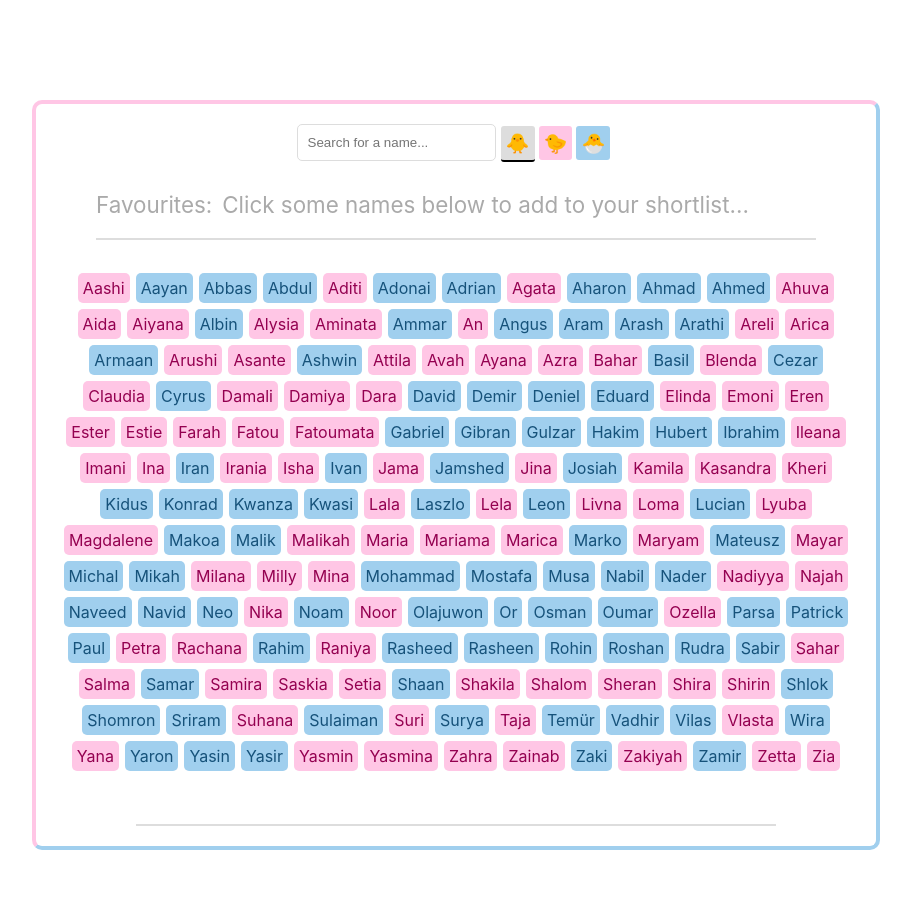
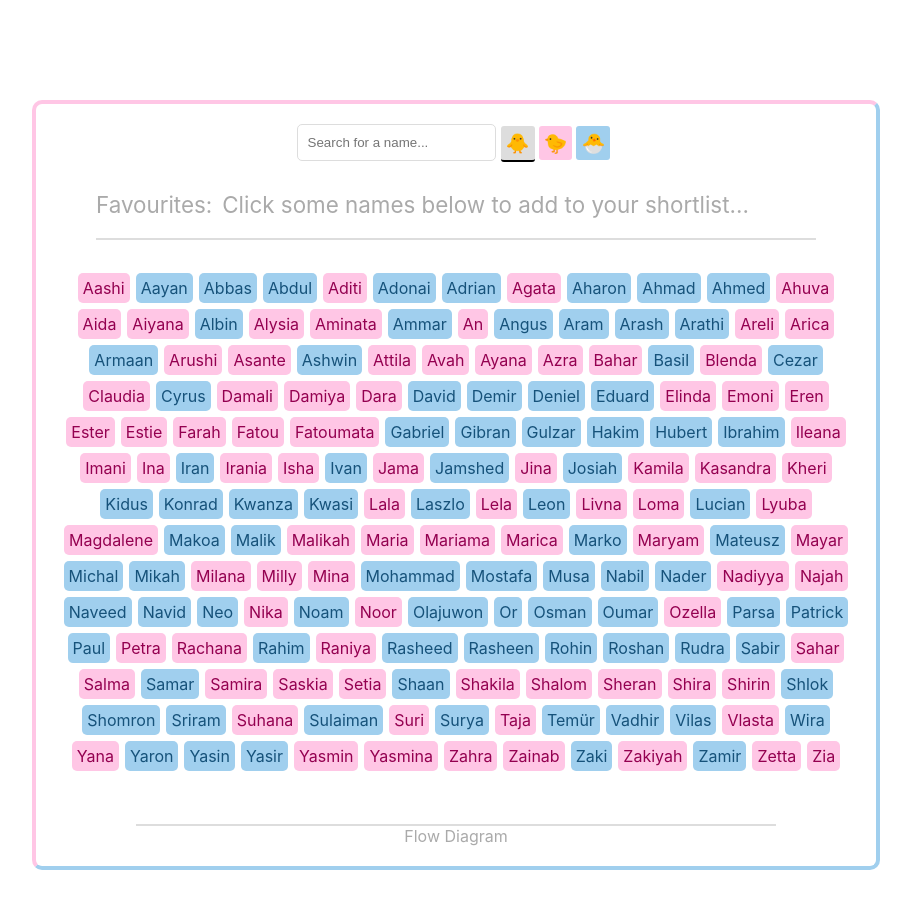
Before and after one commit to nbogie/cyf-frontend-mentor-job-listings-react-solution, a React (Create React App) app: page / in a window 1280 px wide. Shown: the top 908 px of the page, without its empty margins (184-1095 px from the left). Built offline with nearby package versions, Linux system fonts and the light colour scheme.

Commit message:
add flow diagram

```diff
--- a/src/BabyNames/BabyNamesChallenge.css
+++ b/src/BabyNames/BabyNamesChallenge.css
@@ -105,3 +105,7 @@ input {
   border-radius: 5px;
   margin: 0 auto;
 }
+a {
+  color: #aaa;
+  text-decoration: none;
+}
--- a/src/BabyNames/BabyNamesChallenge.js
+++ b/src/BabyNames/BabyNamesChallenge.js
@@ -1,3 +1,5 @@
+//Flow diagram: https://excalidraw.com/#json=5680880538353664,5FOVmiVqJ_XfHphPRCxGCA
+
 import React, { useState } from 'react';
 import BabyNamesData from './BabyNamesData.json';
 import './BabyNamesChallenge.css';
@@ -138,7 +140,9 @@ const MainList = ({ names, clickHandler }) => {
 }
 
 const Footer = (props) => {
-    return <footer></footer>;
+    return <footer>
+        <a href="https://excalidraw.com/#json=5680880538353664,5FOVmiVqJ_XfHphPRCxGCA">Flow Diagram</a>
+    </footer>;
 }
 
 export default BabyNamesChallenge;
```
Also changed, not shown: src/BabyNames/FlowDiagram.png (added).
